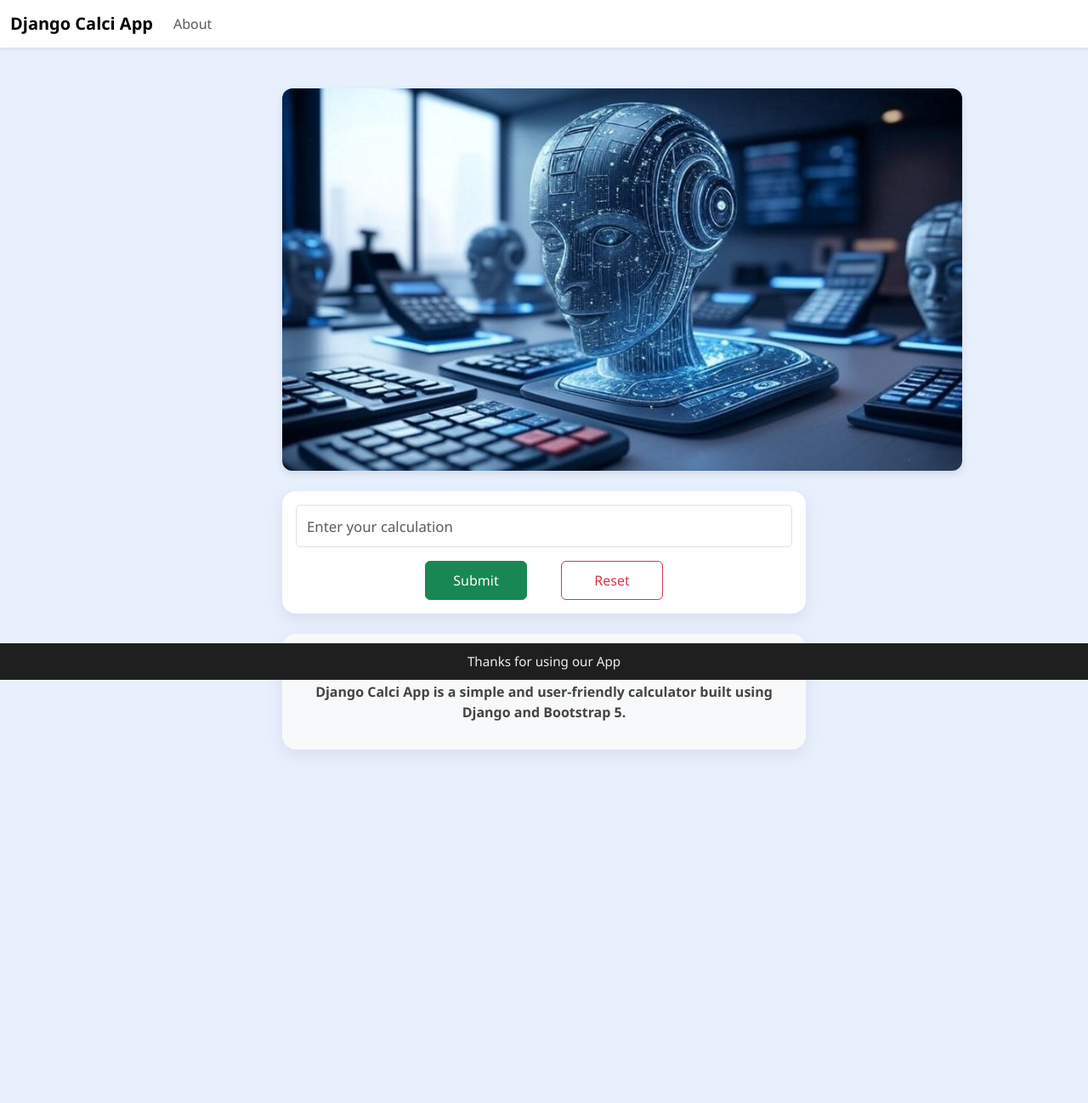
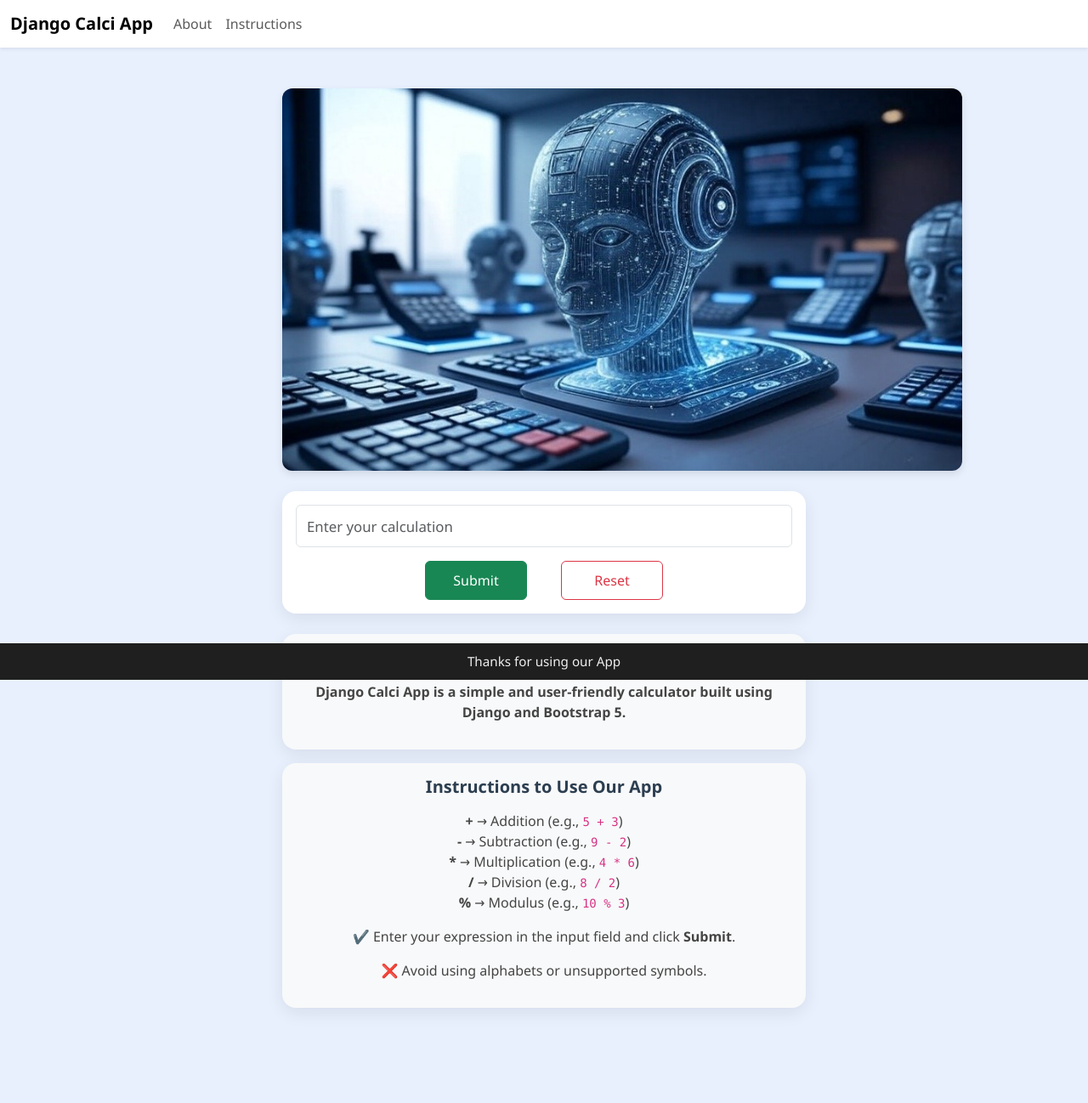
Before and after one commit to vivek1m/1st-Django, a Django app: page /index/ in a window 1280 px wide. Shown: the whole page at 85% size. Before the commit the page ends 884 px from the top, so only its background shows below. Run offline with Django 5.2, Linux system fonts and the light colour scheme.

Commit message:
first commit

```diff
--- a/cal/urls.py
+++ b/cal/urls.py
@@ -5,5 +5,6 @@ from . import views
 urlpatterns = [
     path('', views.home, name='home'),
     path('index/', views.index, name='index'),
+    path('submitquery/', views.submit_query, name='submit_query'),
 
 ]
--- a/cal/views.py
+++ b/cal/views.py
@@ -4,3 +4,6 @@ def home(request):
     return HttpResponse("Welcome to the Calculator App!")
 def index(request):
     return render(request, 'index.html')
+def submit_query(request):
+    q= request.GET.get('query')
+    return HttpResponse(q)
--- a/templates/calciapp/index.html
+++ b/templates/calciapp/index.html
@@ -8,7 +8,7 @@
     <link href="https://cdn.jsdelivr.net/npm/bootstrap@5.3.7/dist/css/bootstrap.min.css" rel="stylesheet" integrity="sha384-LN+7fdVzj6u52u30Kp6M/trliBMCMKTyK833zpbD+pXdCLuTusPj697FH4R/5mcr" crossorigin="anonymous">
     <style>
       body {
-        background: #e8f0fe; /* Pleasant soft blue-gray */
+        background: #e8f0fe;
         font-family: 'Segoe UI', Tahoma, Geneva, Verdana, sans-serif;
       }
 
@@ -29,7 +29,7 @@
         font-weight: 500;
       }
 
-      #about p {
+      #about p, #instructions p, #instructions ul {
         font-size: 1rem;
         color: #444;
       }
@@ -60,6 +60,9 @@
             <li class="nav-item">
               <a class="nav-link" href="#about">About</a>
             </li>
+            <li class="nav-item">
+              <a class="nav-link" href="#instructions">Instructions</a>
+            </li>
           </ul>
         </div>
       </div>
@@ -76,7 +79,7 @@
           <!-- Form Card -->
           <div class="card mb-4 bg-white">
             <div class="card-body">
-              <form method="GET" action="#">
+              <form method="GET" action="{% url 'submit_query' %}">
                 <div class="form-group mb-3">
                   <input type="search" class="form-control" name="query" id="query" placeholder="Enter your calculation">
                 </div>
@@ -89,12 +92,28 @@
           </div>
 
           <!-- About Section -->
-          <div id="about" class="card bg-light">
+          <div id="about" class="card bg-light mb-3">
             <div class="card-body">
               <h5 class="text-center mb-3"><strong>About This App</strong></h5>
               <p class="text-center">
                 <strong>Django Calci App is a simple and user-friendly calculator built using Django and Bootstrap 5.</strong>
               </p>
+            </div>
+          </div>
+
+          <!-- Instructions Section -->
+          <div id="instructions" class="card bg-light">
+            <div class="card-body">
+              <h5 class="text-center mb-3"><strong>Instructions to Use Our App</strong></h5>
+              <ul class="list-unstyled text-center">
+                <li><strong>+</strong> → Addition (e.g., <code>5 + 3</code>)</li>
+                <li><strong>-</strong> → Subtraction (e.g., <code>9 - 2</code>)</li>
+                <li><strong>*</strong> → Multiplication (e.g., <code>4 * 6</code>)</li>
+                <li><strong>/</strong> → Division (e.g., <code>8 / 2</code>)</li>
+                <li><strong>%</strong> → Modulus (e.g., <code>10 % 3</code>)</li>
+              </ul>
+              <p class="text-center mt-3">✔️ Enter your expression in the input field and click <strong>Submit</strong>.</p>
+              <p class="text-center">❌ Avoid using alphabets or unsupported symbols.</p>
             </div>
           </div>
 
```
